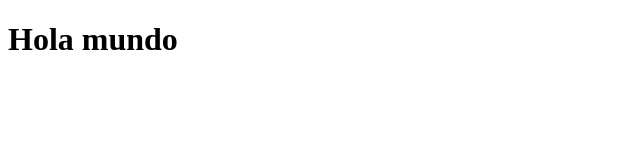
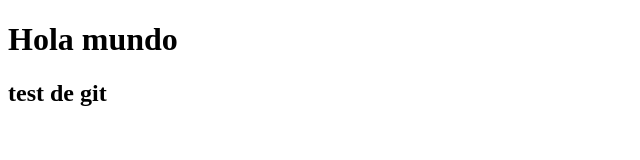
Before and after one commit to jleon80/myweb, a plain HTML site: page index.html in a window 1280 px wide. Shown: the whole page, without its empty margins (0-640 px from the left). Drawn offline with Linux system fonts and the light colour scheme.

Commit message:
modificando index

```diff
--- a/index.html
+++ b/index.html
@@ -8,5 +8,6 @@
 </head>
 <body>
     <h1>Hola mundo</h1>
+    <h2>test de git</h2>
 </body>
 </html>
```
